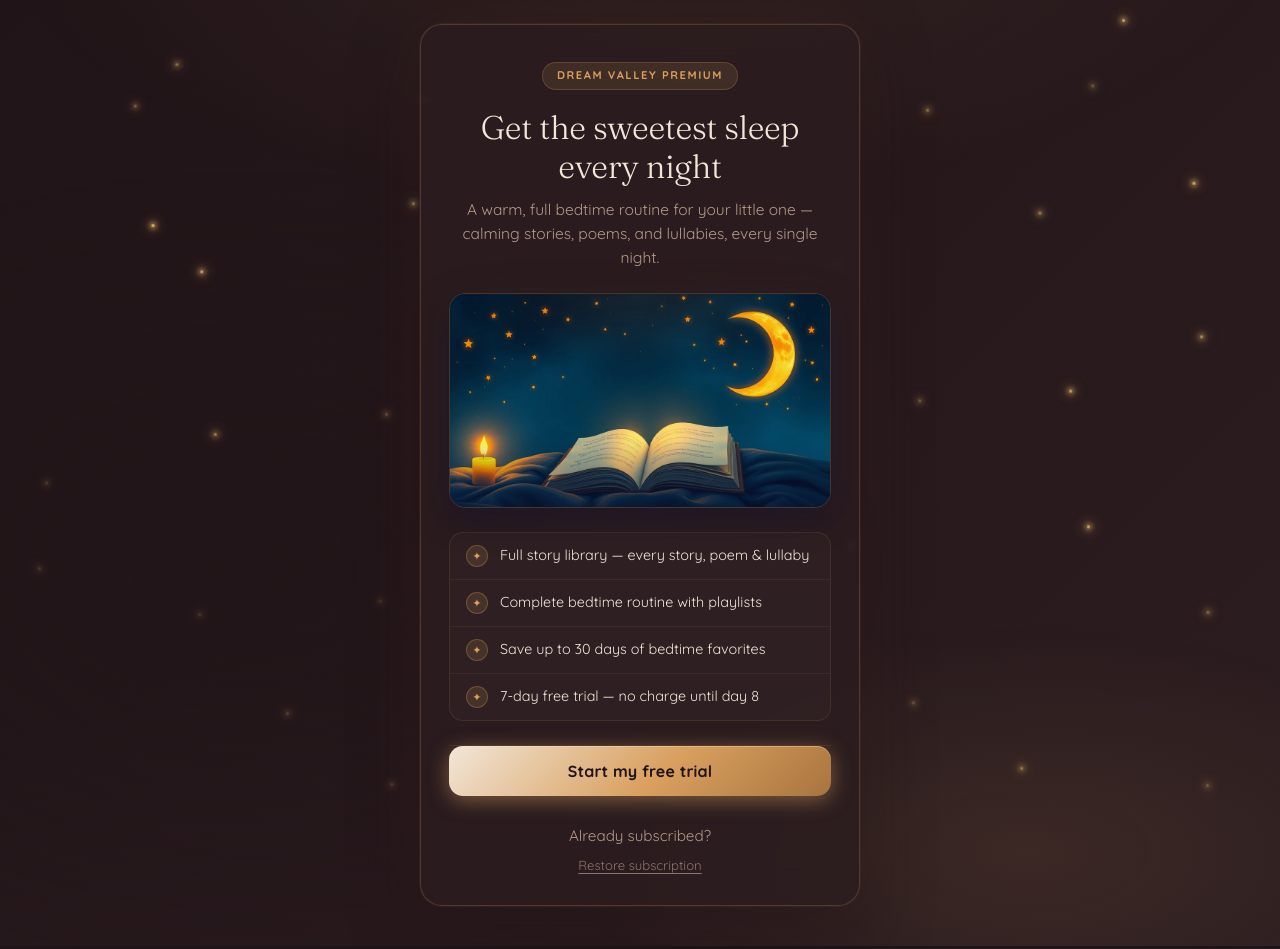
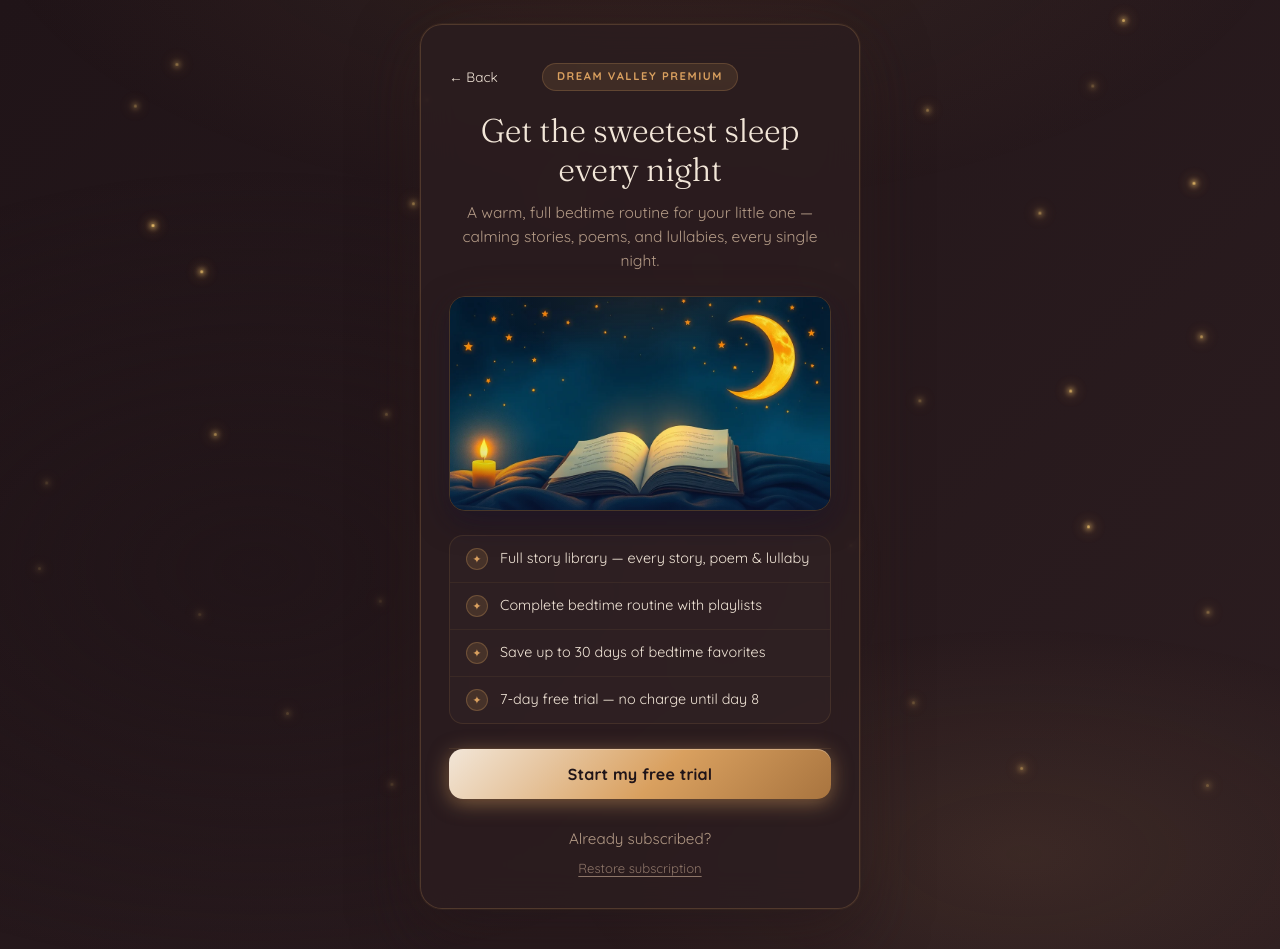
Before and after one commit to J110/dreamweaver-web, a Next.js app: page /upgrade in a window 1280 px wide. Built offline with nearby package versions, Linux system fonts and the light colour scheme; no server answers; a web font is replaced by a local one.

Commit message:
fix: reconcile timed out App Store purchases

```diff
--- a/src/app/upgrade/UpgradeClient.js
+++ b/src/app/upgrade/UpgradeClient.js
@@ -10,6 +10,7 @@ import {
   confirmEntitlementAfterPurchase,
   getNativeOfferings,
   identifyNative,
+  isAmbiguousPurchaseResult,
   pollEntitlementUntilPremium,
   purchaseNative,
   recoverActivePurchase,
@@ -73,15 +74,25 @@ function NativePaywall({ router }) {
     };
   }, []);
 
-  async function confirmAndRoute(controller) {
+  async function confirmAndRoute(controller, { ambiguous = false } = {}) {
     setPhase('confirming');
-    let status;
+    let status = 'failed';
     try {
       const reconciled = await subscriptionApi.reconcileRevenueCat();
       status = reconciled?.effective_premium
         ? 'premium'
-        : await confirmEntitlementAfterPurchase(fetchIsPremium, { signal: controller.signal });
-    } catch {
+        : 'failed';
+    } catch {}
+
+    if (status !== 'premium' && ambiguous) {
+      setPhase('activating');
+      const ready = await pollEntitlementUntilPremium(fetchIsPremium, {
+        attempts: 20,
+        delayMs: 3000,
+        signal: controller.signal,
+      });
+      status = ready ? 'premium' : 'pending';
+    } else if (status !== 'premium') {
       status = await confirmEntitlementAfterPurchase(fetchIsPremium, { signal: controller.signal });
     }
 
@@ -122,6 +133,13 @@ function NativePaywall({ router }) {
     if (!result.success && result.error === 'not_identified' && user?.uid) {
       if (await identifyNative(user.uid)) result = await purchaseNative(pkg.id);
     }
+    if (isAmbiguousPurchaseResult(result)) {
+      const controller = new AbortController();
+      abortRef.current = controller;
+      await confirmAndRoute(controller, { ambiguous: true });
+      abortRef.current = null;
+      return;
+    }
     if (!result.success) {
       result = await recoverActivePurchase(
         result,
@@ -151,6 +169,13 @@ function NativePaywall({ router }) {
     setPhase('restoring');
 
     const result = await restoreNativeForUser(getUser()?.uid);
+    if (isAmbiguousPurchaseResult(result)) {
+      const controller = new AbortController();
+      abortRef.current = controller;
+      await confirmAndRoute(controller, { ambiguous: true });
+      abortRef.current = null;
+      return;
+    }
     if (!result.success) {
       setPhase('idle');
       setError(
@@ -315,9 +340,19 @@ function UpgradeInner() {
   }
 
   return (
-    <div className={`${styles.root} ${styles.page}`}>
+      <div className={`${styles.root} ${styles.page}`}>
       <div className={styles.card}>
-        <div className={styles.eyebrow}>Dream Valley Premium</div>
+        <div className={styles.headerRow}>
+          <button
+            type="button"
+            aria-label="Back to Dream Valley"
+            onClick={() => router.back()}
+            className={styles.backButton}
+          >
+            ← Back
+          </button>
+          <div className={styles.eyebrow}>Dream Valley Premium</div>
+        </div>
 
         <h1 className={styles.headline}>
           Get the{' '}
--- a/src/app/upgrade/page.module.css
+++ b/src/app/upgrade/page.module.css
@@ -66,6 +66,31 @@
   margin-bottom: 18px;
   animation: fadeRise 0.55s ease both;
   animation-delay: 0.05s;
+}
+
+.headerRow {
+  position: relative;
+  display: flex;
+  align-items: center;
+  justify-content: center;
+  min-height: 32px;
+  margin-bottom: 18px;
+}
+
+.headerRow .eyebrow {
+  margin-bottom: 0;
+}
+
+.backButton {
+  position: absolute;
+  left: 0;
+  padding: 6px 0;
+  border: 0;
+  background: transparent;
+  color: var(--cream);
+  font: inherit;
+  font-size: 0.85rem;
+  cursor: pointer;
 }
 
 /* Display headline (Fraunces italic) */
--- a/src/utils/nativePurchase.js
+++ b/src/utils/nativePurchase.js
@@ -100,6 +100,10 @@ export async function recoverActivePurchase(purchaseResult, restore = restoreNat
     : purchaseResult;
 }
 
+export function isAmbiguousPurchaseResult(result) {
+  return result?.success === false && result?.error === 'timeout';
+}
+
 function sleep(ms, signal) {
   return new Promise((resolve) => {
     const timer = setTimeout(resolve, ms);
```
Also changed, not shown: 2 other files (tests, documents, lock files or other folders).
